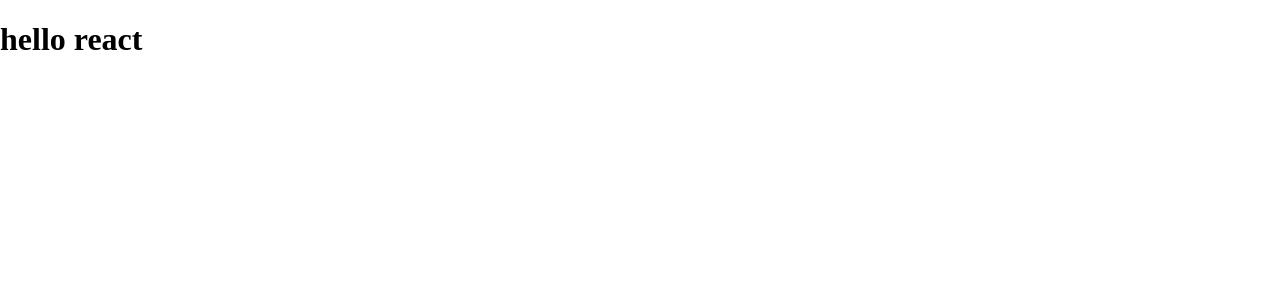
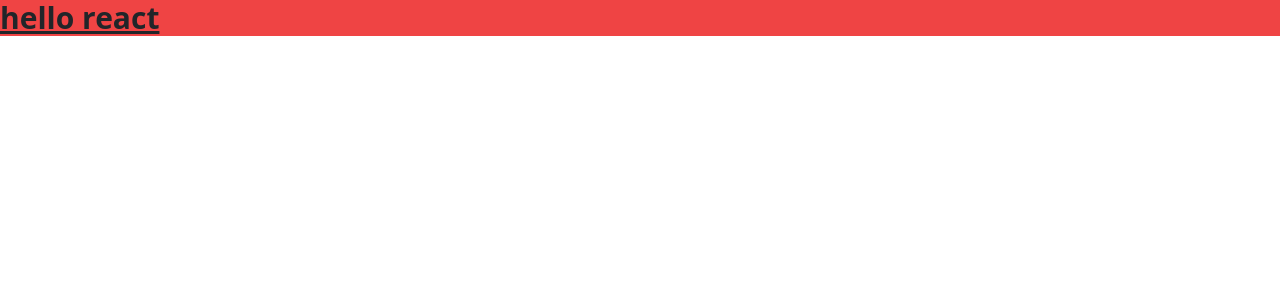
Before and after one commit to jakir-ruet/mjakaria, a React (Create React App) app: page / in a window 1280 px wide. Shown: the top 300 px of the page. Built offline with nearby package versions, Linux system fonts and the light colour scheme.

Commit message:
required packages installed

```diff
--- a/src/App.tsx
+++ b/src/App.tsx
@@ -3,7 +3,7 @@
 function App() {
   return (
     <div>
-      <h1>hello react</h1>
+      <h1 className="text-3xl font-bold underline bg-red-500">hello react</h1>
     </div>
   );
 }
--- a/src/index.css
+++ b/src/index.css
@@ -2,3 +2,7 @@
   margin: 0 auto;
   padding: 0;
 }
+
+@tailwind base;
+@tailwind components;
+@tailwind utilities;
--- a/src/index.tsx
+++ b/src/index.tsx
@@ -1,5 +1,7 @@
 import React from 'react';
 import ReactDOM from 'react-dom/client';
+import 'bootstrap/dist/css/bootstrap.min.css';
+import 'bootstrap-icons/font/bootstrap-icons.css';
 import './index.css';
 import App from './App';
 import reportWebVitals from './reportWebVitals';
--- /dev/null
+++ b/tailwind.config.js
@@ -0,0 +1,8 @@
+/** @type {import('tailwindcss').Config} */
+module.exports = {
+  content: ['./src/**/*.{js,jsx,ts,tsx}'],
+  theme: {
+    extend: {},
+  },
+  plugins: [],
+};
--- a/tsconfig.json
+++ b/tsconfig.json
@@ -10,6 +10,7 @@
     "forceConsistentCasingInFileNames": true,
     "noFallthroughCasesInSwitch": true,
     "module": "esnext",
+    "noImplicitAny": false,
     "moduleResolution": "node",
     "resolveJsonModule": true,
     "isolatedModules": true,
```
Also changed, not shown: package.json (+10 -1 lines), 2 other files (tests, documents, lock files or other folders).
